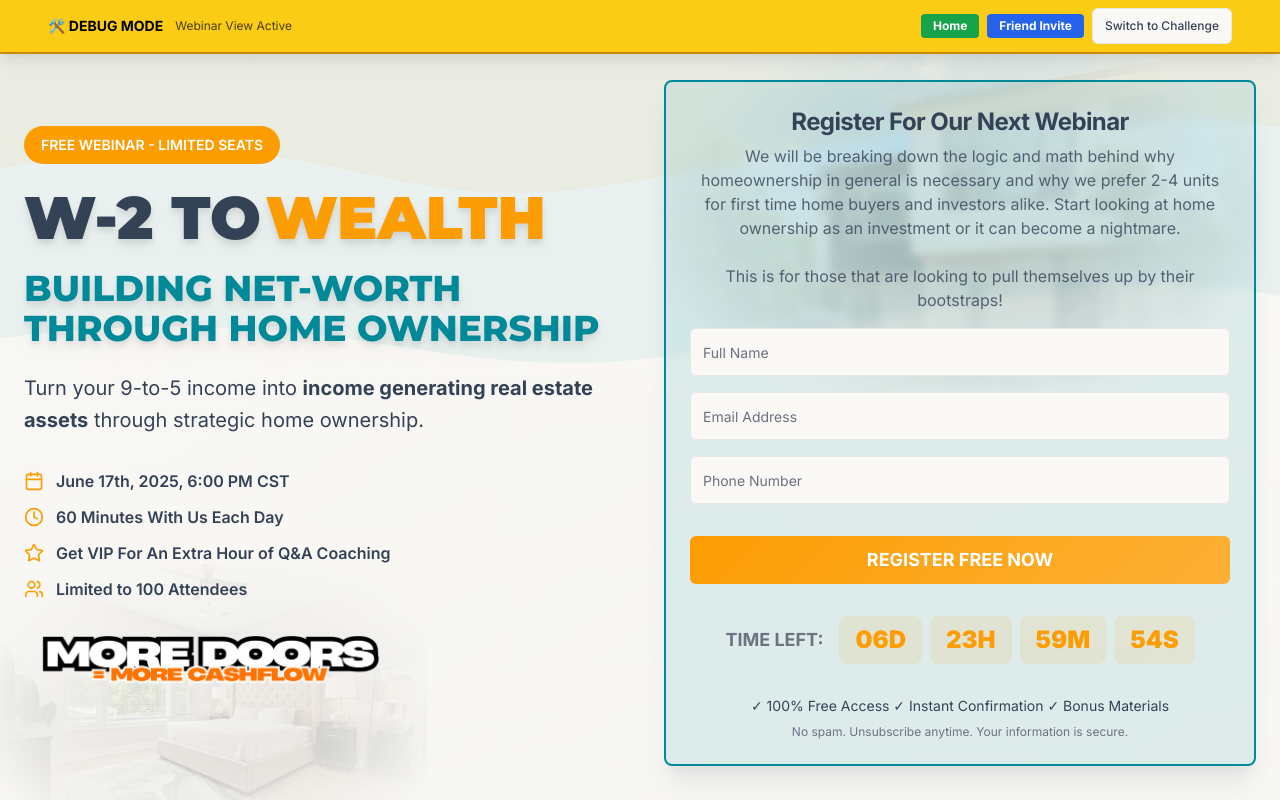
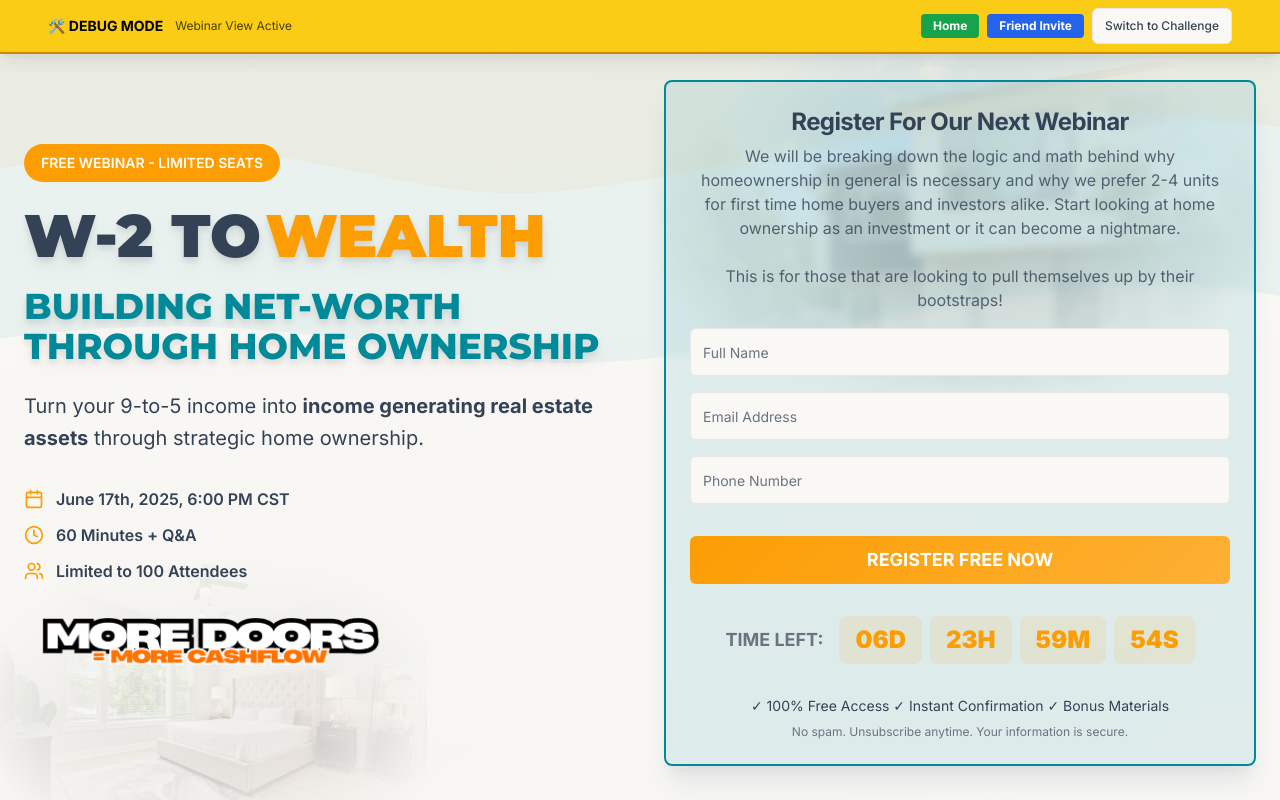
Before and after one commit to Multiculture-Mortgage/w2towealth-webinar-landingpg, a React (Vite) app: page / in a window 1280 px wide. Shown: the top 800 px of the page. Built offline with nearby package versions, Linux system fonts and the light colour scheme.

Commit message:
Refactor hero section text

```diff
--- a/src/components/EventDetails.tsx
+++ b/src/components/EventDetails.tsx
@@ -65,12 +65,16 @@ const EventDetails = ({
       </div>
       <div className="flex items-center justify-center lg:justify-start text-brand-navy">
         <Clock className="h-5 w-5 text-brand-orange mr-3" />
-        <span className="font-semibold">60 Minutes With Us Each Day<br /></span>
+        <span className="font-semibold">
+          {showChallenge ? "60 Minutes With Us Each Day" : "60 Minutes + Q&A"}
+        </span>
       </div>
-      <div className="flex items-center justify-center lg:justify-start text-brand-navy">
-        <StarIcon className="h-5 w-5 text-brand-orange mr-3" />
-        <span className="font-semibold">Get VIP For An Extra Hour of Q&A Coaching</span>
-      </div>
+      {showChallenge && (
+        <div className="flex items-center justify-center lg:justify-start text-brand-navy">
+          <StarIcon className="h-5 w-5 text-brand-orange mr-3" />
+          <span className="font-semibold">Get VIP For An Extra Hour of Q&A Coaching</span>
+        </div>
+      )}
       <div className="flex items-center justify-center lg:justify-start text-brand-navy">
         <Users className="h-5 w-5 text-brand-orange mr-3" />
         <span className="font-semibold">Limited to 100 Attendees</span>
```
